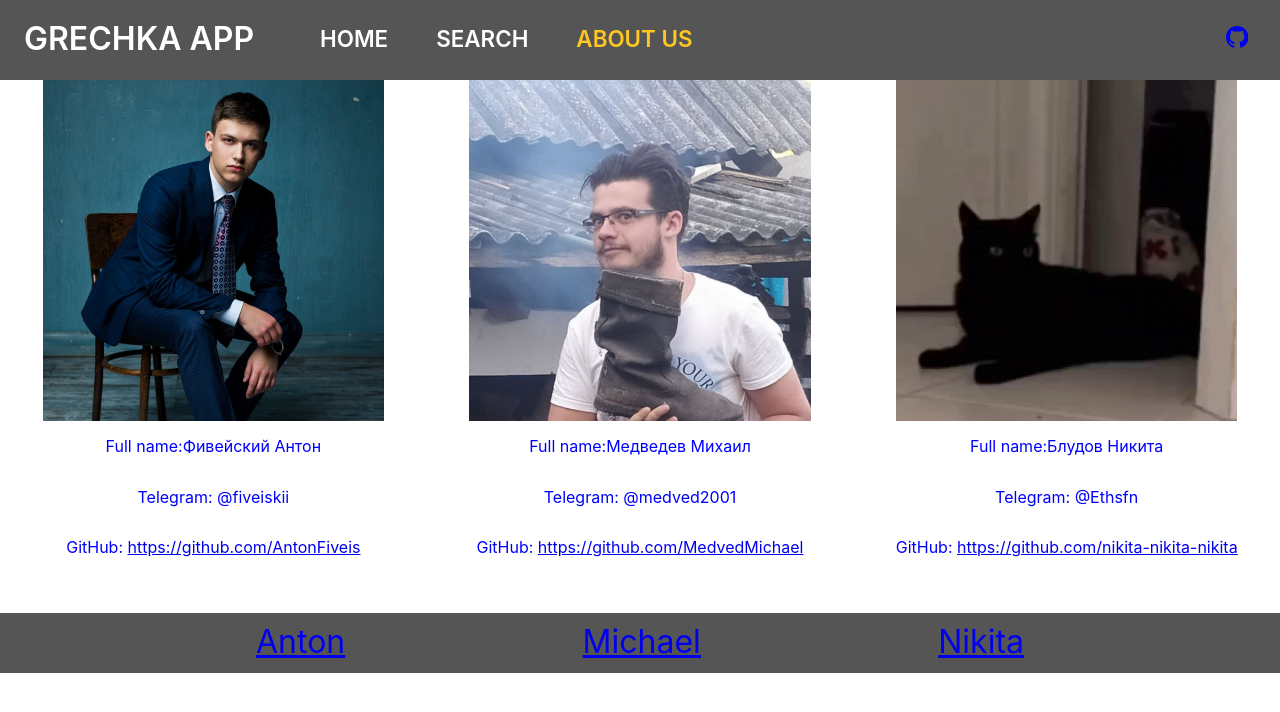
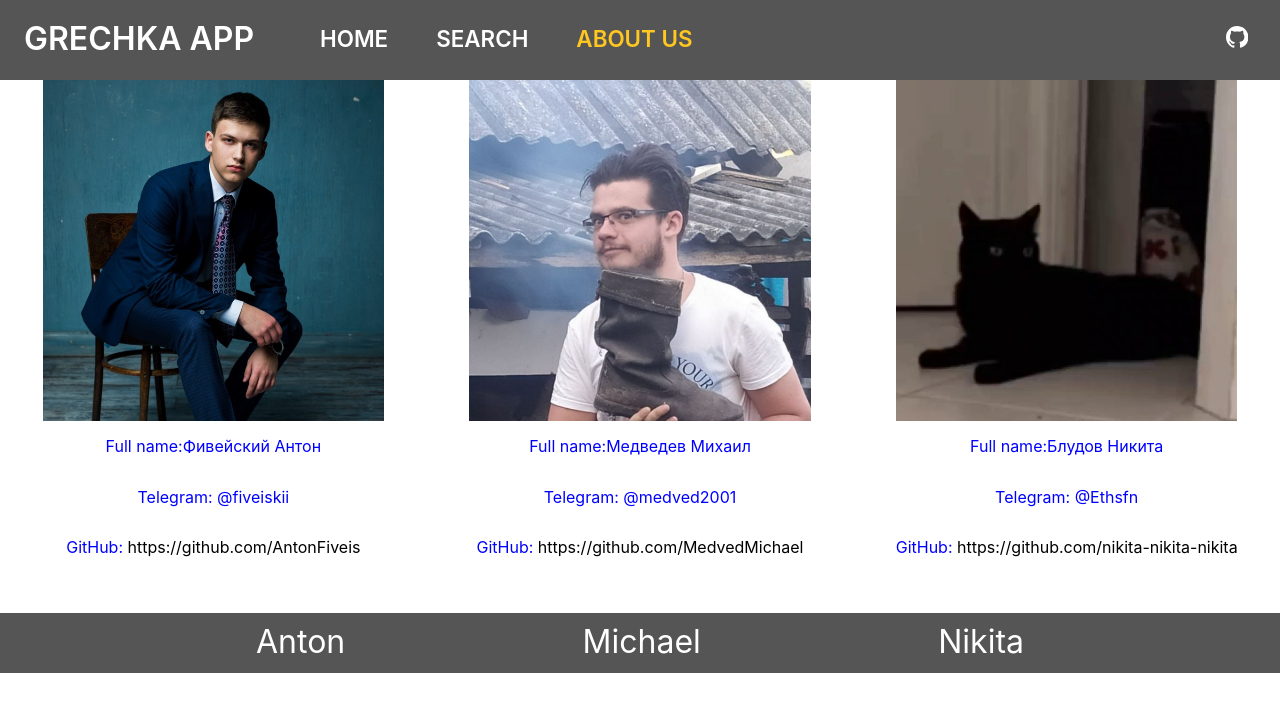
Before and after one commit to MedvedMichael/grechka, a React (Create React App) app in the folder client/: page /about-us in a window 1280 px wide. Shown: the top 712 px of the page. Built offline with nearby package versions, Linux system fonts and the light colour scheme.

Commit message:
Some changes

```diff
--- a/client/src/App.tsx
+++ b/client/src/App.tsx
@@ -7,6 +7,7 @@ const MainApp = styled.main`
   width: 100%;
   display: flex;
   flex-direction: column;
+  min-height: 100vh;
 `;
 
 export default function App() {
--- a/client/src/Routing.tsx
+++ b/client/src/Routing.tsx
@@ -9,6 +9,7 @@ import Search from "./pages/Search";
 import Nav from "./components/Nav";
 import Navbar from "./components/navbar/navbar";
 import AboutUs from "./pages/AboutUs";
+import Footer from "./components/Footer";
 
 export default function Routing () {
     return(
@@ -19,6 +20,7 @@ export default function Routing () {
                 <Route path="/search" exact component={Search} />
                 <Route path="/about-us" exact component={AboutUs}/>
             </Switch>
+            <Footer/>
         </Router>
     )
 }
--- a/client/src/components/Footer.tsx
+++ b/client/src/components/Footer.tsx
@@ -3,14 +3,15 @@ import styled from "styled-components";
 export default function Footer(){
     return (
         <FooterContainer>
-            <a href={'github.com/AntonFiveis'}>Anton</a>
-            <a href = {'github.com/MedvedMichael'}>Michael</a>
-            <a href = {'github.com/nikita-nikita-nikita'}>Nikita</a>
+            <a href={'https://github.com/AntonFiveis'}>Anton</a>
+            <a href = {'https://github.com/MedvedMichael'}>Michael</a>
+            <a href = {'https://github.com/nikita-nikita-nikita'}>Nikita</a>
         </FooterContainer>
     )
 }
 const FooterContainer =styled.div`
-background-color: #555555;
+  margin-top: auto;
+  background-color: #555555;
   width: 100%;
   height: 60px;
   padding: 0 20%;
--- a/client/src/components/ProfileCard.tsx
+++ b/client/src/components/ProfileCard.tsx
@@ -14,7 +14,7 @@ export default function ProfileCard({imgUrl,fullName, telegram, github}:ProfileC
             <ProfileImg src={imgUrl} alt={'profile image'}/>
             <Text>Full name:{fullName}</Text>
             <Text>Telegram: {telegram}</Text>
-            <Text>GitHub: <a href={github}> {github}</a></Text>
+            <Text>GitHub: <a style={{color: '#000'}} href={github}> {github}</a></Text>
         </ProfileCardContainer>
     )
 }
--- a/client/src/index.css
+++ b/client/src/index.css
@@ -25,3 +25,8 @@ code {
   font-family: source-code-pro, Menlo, Monaco, Consolas, 'Courier New',
     monospace;
 }
+
+a {
+  text-decoration: none;
+  color: #FFF;
+}
--- a/client/src/pages/AboutUs.tsx
+++ b/client/src/pages/AboutUs.tsx
@@ -14,7 +14,6 @@ export default function AboutUs() {
             <ProfileCard telegram={'@medved2001'} fullName={'Медведев Михаил'} github={'https://github.com/MedvedMichael'} imgUrl={Michael}/>
             <ProfileCard telegram={'@Ethsfn'} fullName={'Блудов Никита'} github={'https://github.com/nikita-nikita-nikita'} imgUrl={Nikita}/>
         </ProfilesContainer>
-        <Footer/>
     </AboutUsContainer>)
 }
 const AboutUsContainer = styled.div`
--- a/client/src/pages/Main.tsx
+++ b/client/src/pages/Main.tsx
@@ -56,7 +56,6 @@ const Main = () => {
             <GrechkaBlock>
                 {growing ? restGrechkasView : restGrechkasView.reverse()}
             </GrechkaBlock>
-            <Footer/>
         </Loading>
     )
 }
```
